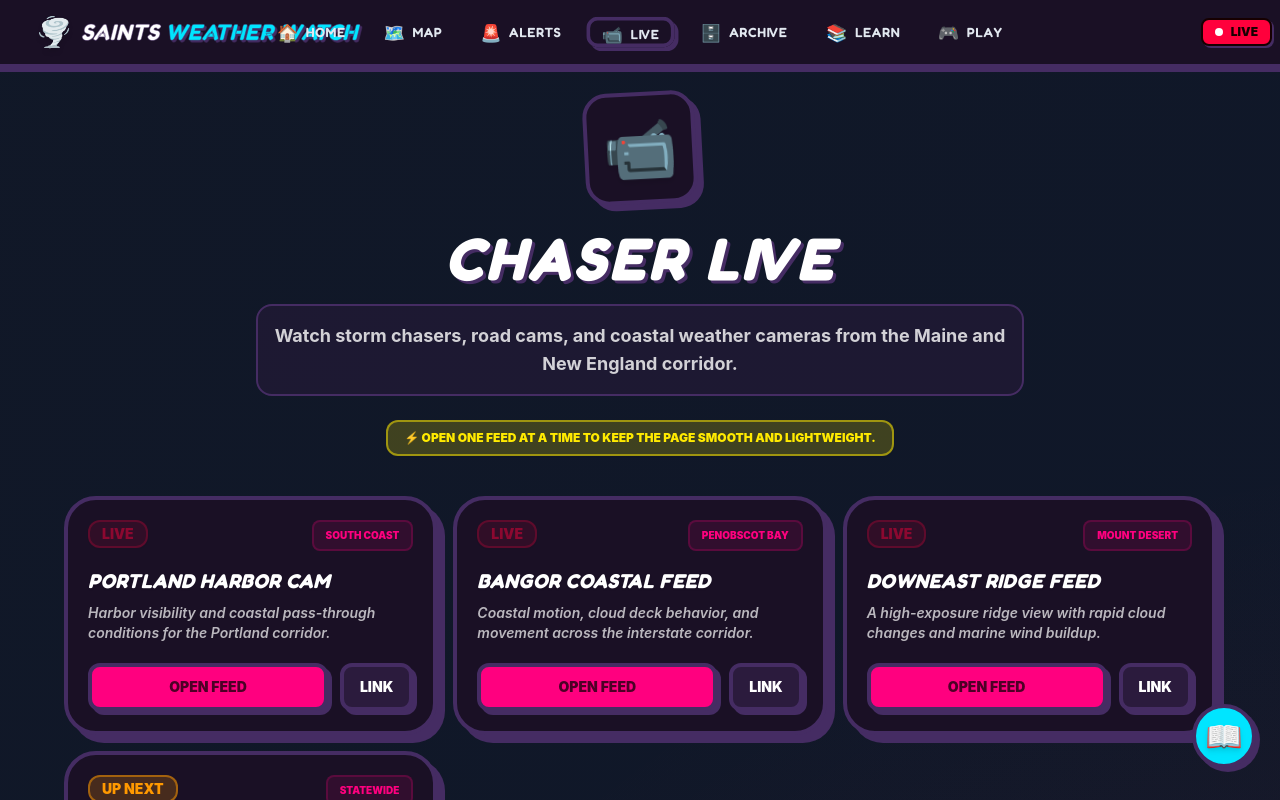
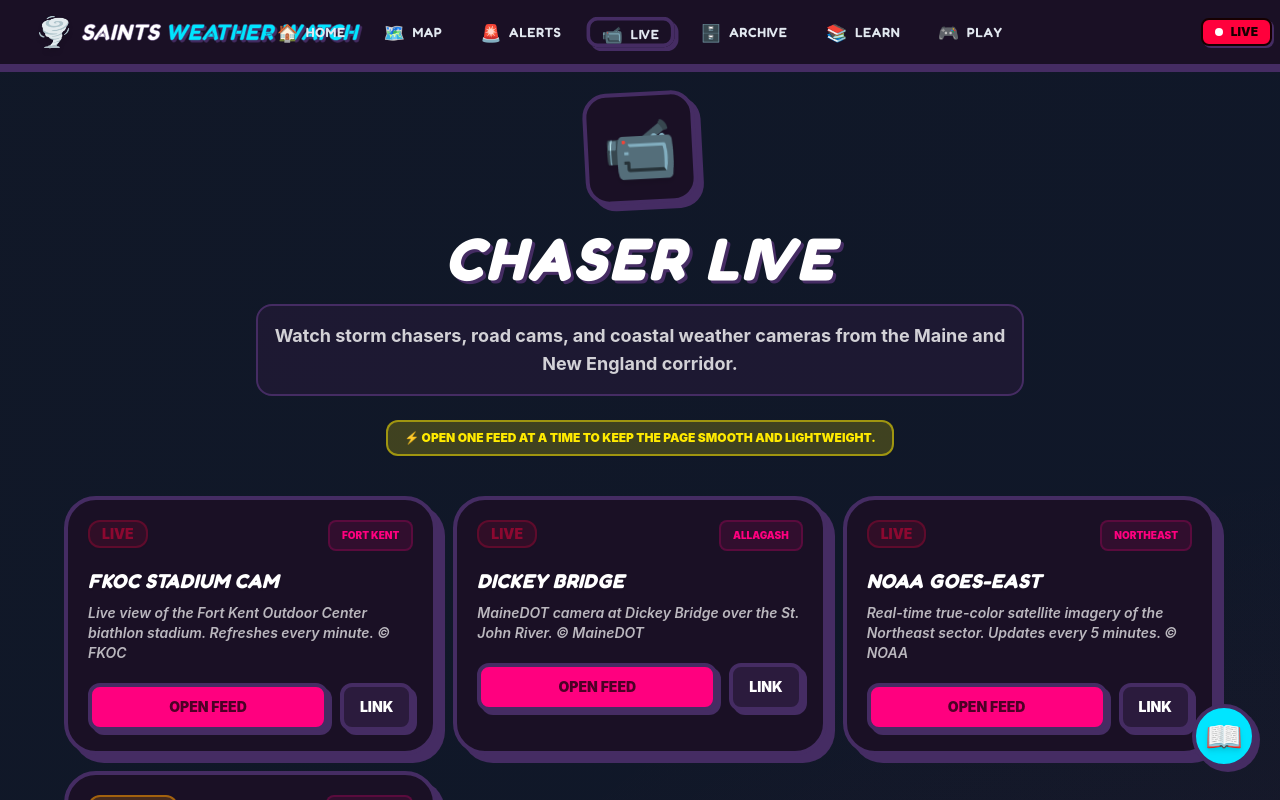
Before and after one commit to giogimic/Saints-WeatherWatch, an Angular app in the folder frontend/: page /live in a window 1280 px wide. Shown: the top 800 px of the page. Built offline with nearby package versions, Linux system fonts and the light colour scheme.

Commit message:
feat(integrations): Add FKOC, MaineDOT, and NOAA cams to Live and NASA GIBS to Map

```diff
--- a/frontend/src/app/features/live/live.component.ts
+++ b/frontend/src/app/features/live/live.component.ts
@@ -8,9 +8,16 @@
   region: string;
   description: string;
   status: string;
-  embedUrl: string;
+  type: 'iframe' | 'image';
   sourceUrl: string;
-  safeEmbedUrl: SafeResourceUrl;
+
+  // For iframe feeds
+  embedUrl?: string;
+  safeEmbedUrl?: SafeResourceUrl;
+
+  // For image feeds
+  imageUrl?: string;
+  refreshIntervalMs?: number;
 }
 
 @Component({
@@ -60,6 +67,7 @@
 
               @if (isOpen(camera.id)) {
                 <div class="mt-5 overflow-hidden rounded-[1.5rem] border-4 border-base-300 bg-base-300/40 shadow-inner">
+                  @if (camera.type === 'iframe' && camera.safeEmbedUrl) {
                     <iframe
                       class="aspect-video w-full"
                       [src]="camera.safeEmbedUrl"
@@ -70,6 +78,14 @@
                       allow="accelerometer; autoplay; clipboard-write; encrypted-media; gyroscope; picture-in-picture"
                       allowfullscreen
                     ></iframe>
+                  } @else if (camera.type === 'image' && camera.imageUrl) {
+                    <img
+                      class="aspect-video w-full object-cover"
+                      [src]="camera.imageUrl + '?t=' + currentTimestamp"
+                      alt="{{ camera.title }}"
+                      loading="lazy"
+                    />
+                  }
                 </div>
               }
             </article>
@@ -84,37 +100,47 @@
   private readonly sanitizer = inject(DomSanitizer);
 
   openCameraId: string | null = null;
+  currentTimestamp: number = Date.now();
+
+  constructor() {
+    setInterval(() => {
+      this.currentTimestamp = Date.now();
+    }, 60000); // refresh images every minute
+  }
 
   cameras: CameraFeed[] = [
     {
-      id: 'portland-harbor',
-      title: 'Portland Harbor Cam',
-      region: 'South Coast',
+      id: 'fkoc-stadium',
+      title: 'FKOC Stadium Cam',
+      region: 'Fort Kent',
       status: 'LIVE',
-      description: 'Harbor visibility and coastal pass-through conditions for the Portland corridor.',
-      embedUrl: 'https://www.youtube.com/embed/x_ruIH2UmjQ?autoplay=1&mute=1',
-      sourceUrl: 'https://www.youtube.com/results?search_query=portland+harbor+weather+cam',
-      safeEmbedUrl: this.sanitizer.bypassSecurityTrustResourceUrl('https://www.youtube.com/embed/x_ruIH2UmjQ?autoplay=1&mute=1'),
+      description: 'Live view of the Fort Kent Outdoor Center biathlon stadium. Refreshes every minute. © FKOC',
+      type: 'image',
+      imageUrl: 'https://www.fortkentoc.org/webcam.jpg',
+      sourceUrl: 'https://www.fortkentoc.org/',
+      refreshIntervalMs: 60000
     },
     {
-      id: 'bangor-coast',
-      title: 'Bangor Coastal Feed',
-      region: 'Penobscot Bay',
+      id: 'mdot-dickey',
+      title: 'Dickey Bridge',
+      region: 'Allagash',
       status: 'LIVE',
-      description: 'Coastal motion, cloud deck behavior, and movement across the interstate corridor.',
-      embedUrl: 'https://www.youtube.com/embed/17b2pL34z0s?autoplay=1&mute=1',
-      sourceUrl: 'https://www.youtube.com/results?search_query=bangor+weather+cam',
-      safeEmbedUrl: this.sanitizer.bypassSecurityTrustResourceUrl('https://www.youtube.com/embed/17b2pL34z0s?autoplay=1&mute=1'),
+      description: 'MaineDOT camera at Dickey Bridge over the St. John River. © MaineDOT',
+      type: 'image',
+      imageUrl: 'https://www.maine.gov/mdot/cams/all/dickey_Public.jpg',
+      sourceUrl: 'https://www.maine.gov/mdot/cams/',
+      refreshIntervalMs: 60000
     },
     {
-      id: 'downeast-ridge',
-      title: 'Downeast Ridge Feed',
-      region: 'Mount Desert',
+      id: 'goes-east',
+      title: 'NOAA GOES-East',
+      region: 'Northeast',
       status: 'LIVE',
-      description: 'A high-exposure ridge view with rapid cloud changes and marine wind buildup.',
-      embedUrl: 'https://www.youtube.com/embed/z2XQPOmeSCU?autoplay=1&mute=1',
-      sourceUrl: 'https://www.youtube.com/results?search_query=downeast+storm+cam',
-      safeEmbedUrl: this.sanitizer.bypassSecurityTrustResourceUrl('https://www.youtube.com/embed/z2XQPOmeSCU?autoplay=1&mute=1'),
+      description: 'Real-time true-color satellite imagery of the Northeast sector. Updates every 5 minutes. © NOAA',
+      type: 'image',
+      imageUrl: 'https://cdn.star.nesdis.noaa.gov/GOES16/ABI/SECTOR/ne/GEOCOLOR/1000x1000.jpg',
+      sourceUrl: 'https://www.star.nesdis.noaa.gov/GOES/',
+      refreshIntervalMs: 300000
     },
     {
       id: 'maine-roadwatch',
@@ -122,6 +148,7 @@
       region: 'Statewide',
       status: 'UP NEXT',
       description: 'Road conditions and surface visibility updates for storm-sensitive highway runs.',
+      type: 'iframe',
       embedUrl: 'https://www.youtube.com/embed/SH63YaIWyK0?autoplay=1&mute=1',
       sourceUrl: 'https://www.youtube.com/results?search_query=maine+road+camera',
       safeEmbedUrl: this.sanitizer.bypassSecurityTrustResourceUrl('https://www.youtube.com/embed/SH63YaIWyK0?autoplay=1&mute=1'),
--- a/frontend/src/app/features/map/map.component.ts
+++ b/frontend/src/app/features/map/map.component.ts
@@ -248,9 +248,25 @@
       scrollWheelZoom: true,
     });
 
-    L.tileLayer('https://{s}.tile.openstreetmap.org/{z}/{x}/{y}.png', {
+    const today = new Date().toISOString().split('T')[0];
+
+    // Base Maps
+    const streetLayer = L.tileLayer('https://{s}.tile.openstreetmap.org/{z}/{x}/{y}.png', {
       maxZoom: 18,
       attribution: '&copy; OpenStreetMap contributors',
+    });
+
+    const satelliteLayer = L.tileLayer(`https://gibs.earthdata.nasa.gov/wmts/epsg3857/best/MODIS_Terra_CorrectedReflectance_TrueColor/default/${today}/GoogleMapsCompatible_Level8/{z}/{y}/{x}.jpg`, {
+      maxZoom: 9,
+      attribution: 'NASA GIBS',
+    });
+
+    // Default to satellite layer to showcase the new feature
+    satelliteLayer.addTo(this.map);
+
+    L.control.layers({
+      "Satellite (NASA)": satelliteLayer,
+      "Street Map": streetLayer
     }).addTo(this.map);
 
     this.buildLayers();
```
Lines whose indentation alone changed are shown as unchanged.
